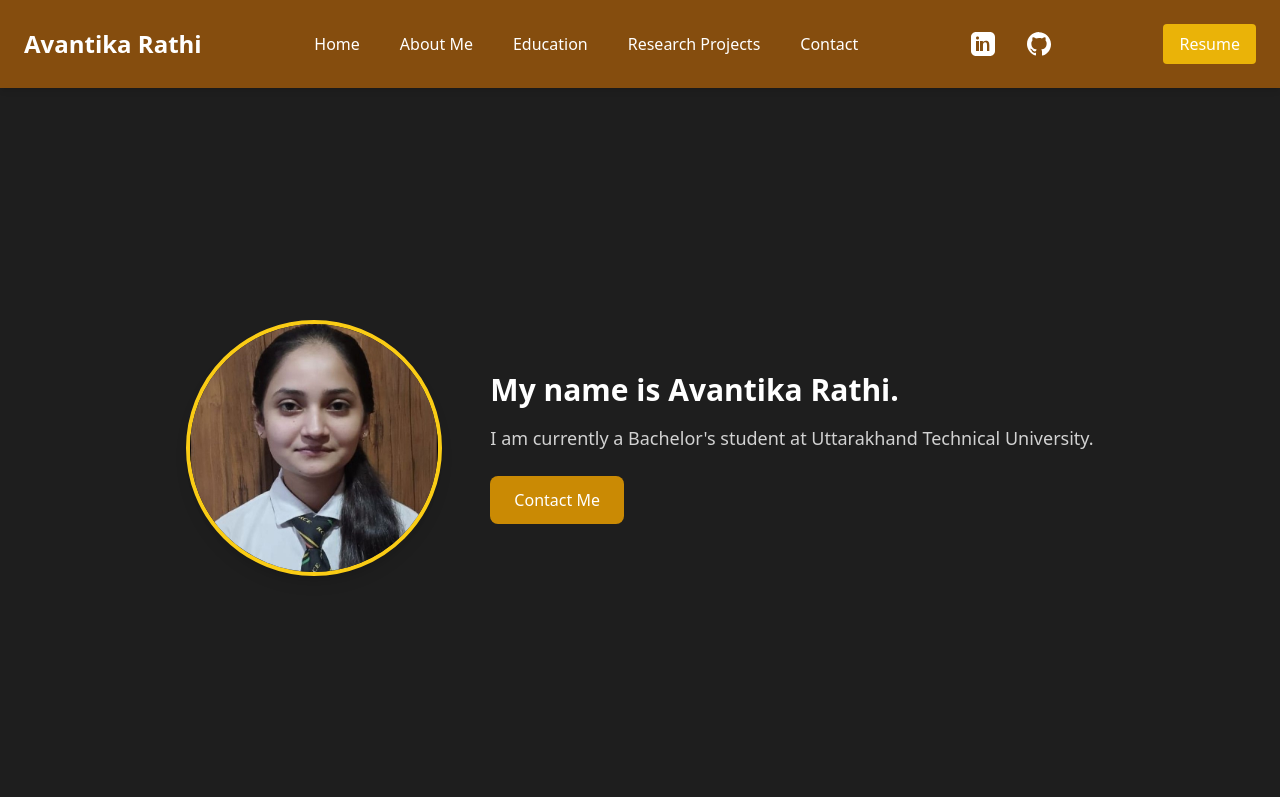
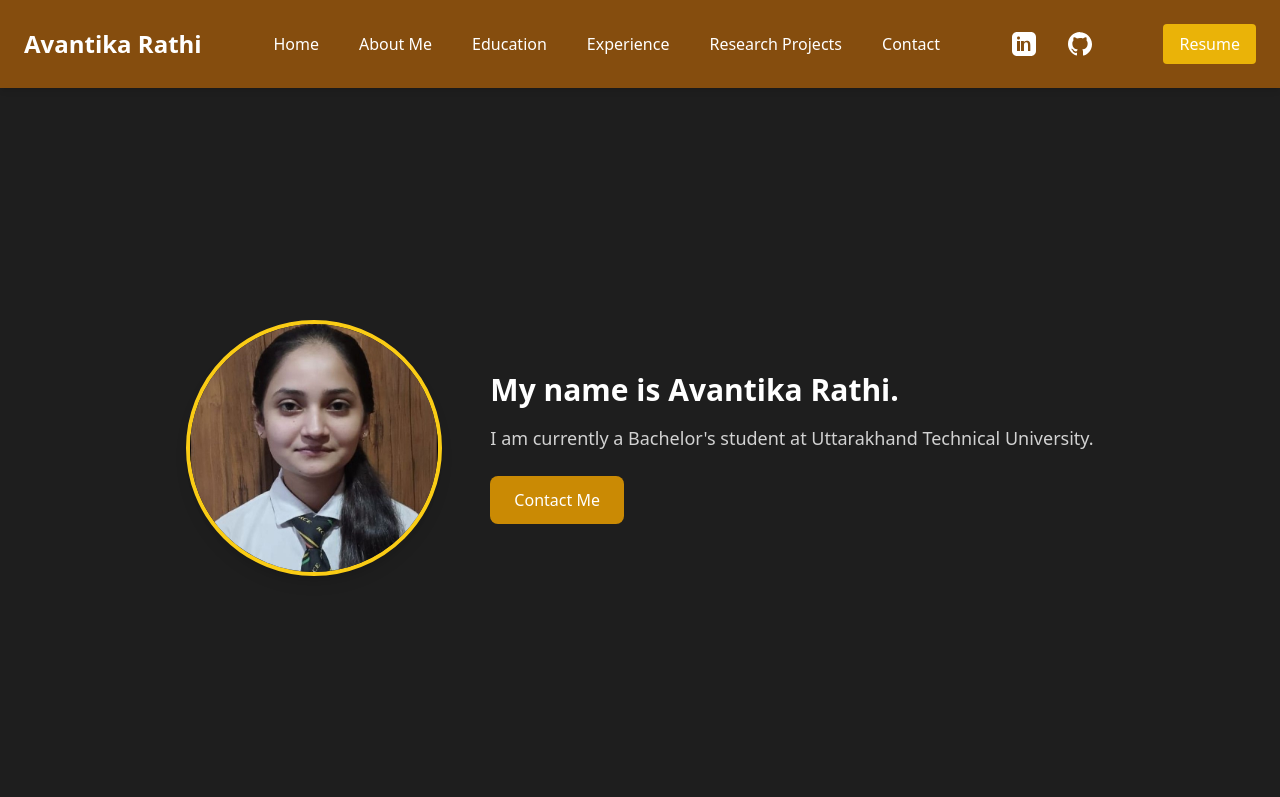
Before and after one commit to Av-b16/Portfolio, a plain HTML site: page index.html in a window 1280 px wide. Shown: the top 797 px of the page. Drawn offline with nearby package versions, Linux system fonts and the light colour scheme.

Commit message:
experience

```diff
--- a/index.html
+++ b/index.html
@@ -33,6 +33,12 @@
           href="#education"
           class="hover:text-yellow-400 transition duration-300 transform hover:scale-105"
           >Education</a
+        >
+
+        <a
+          href="#experience"
+          class="hover:text-yellow-400 transition duration-300 transform hover:scale-105"
+          >Experience</a
         >
 
         <a
@@ -210,6 +216,7 @@
 
     <!-- Internship 2 -->
     <div class="bg-brown-800 p-6 rounded-lg shadow-lg mb-6">
+      <img src="assets/aicte.png" alt="AICTE  Logo" class="w-60 h-30 mx-auto mb-4">
       <h3 class="text-2xl font-semibold text-yellow-400">Software Development Intern</h3>
       <p class="text-gray-300">IBM SkillsBuild</p>
       <p class="text-gray-400 text-sm">June 2023 - July 2023</p>
```
Also changed, not shown: assets/LOGO_EduSkills.png (added), assets/aicte.png (added).
